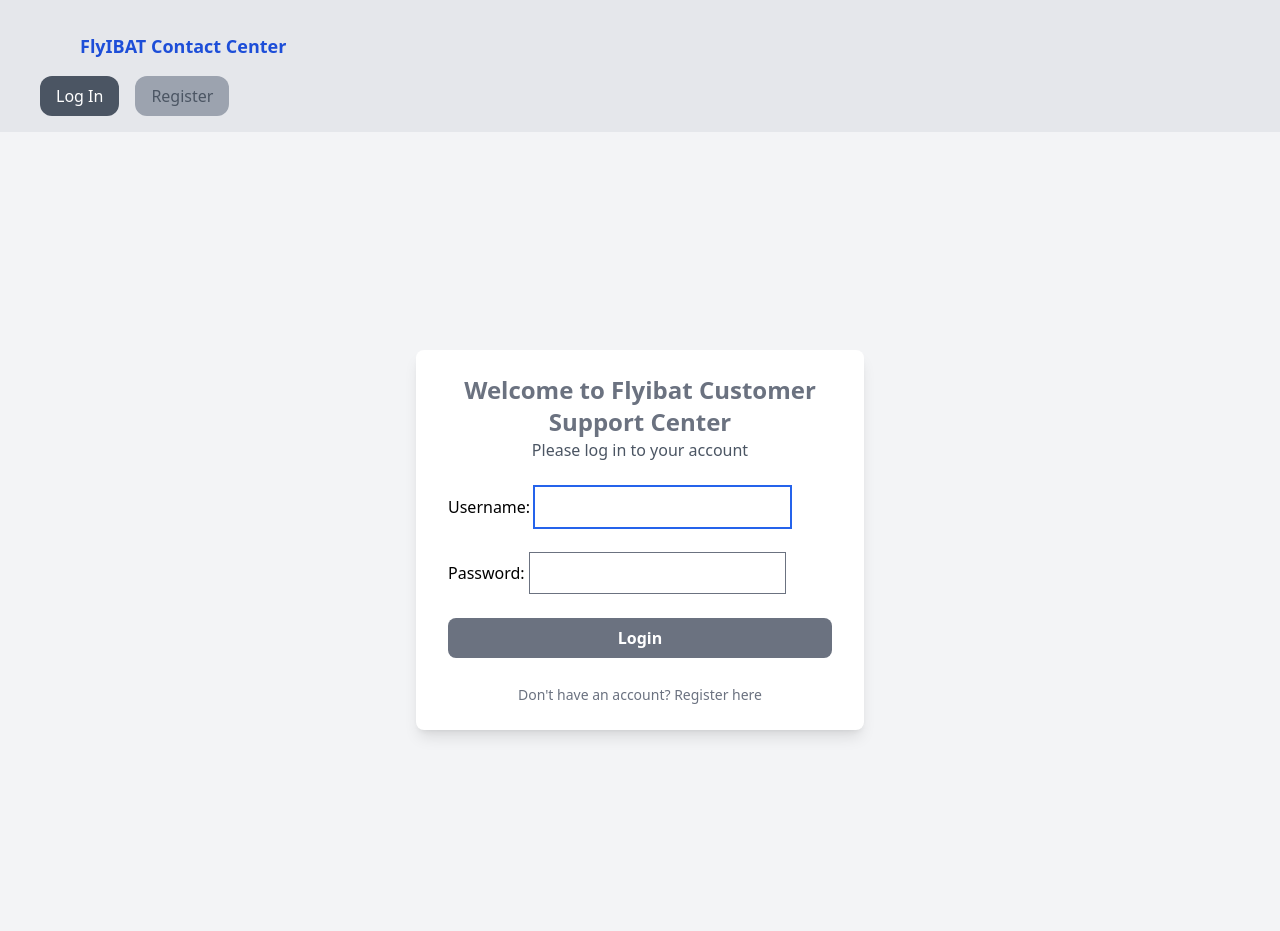
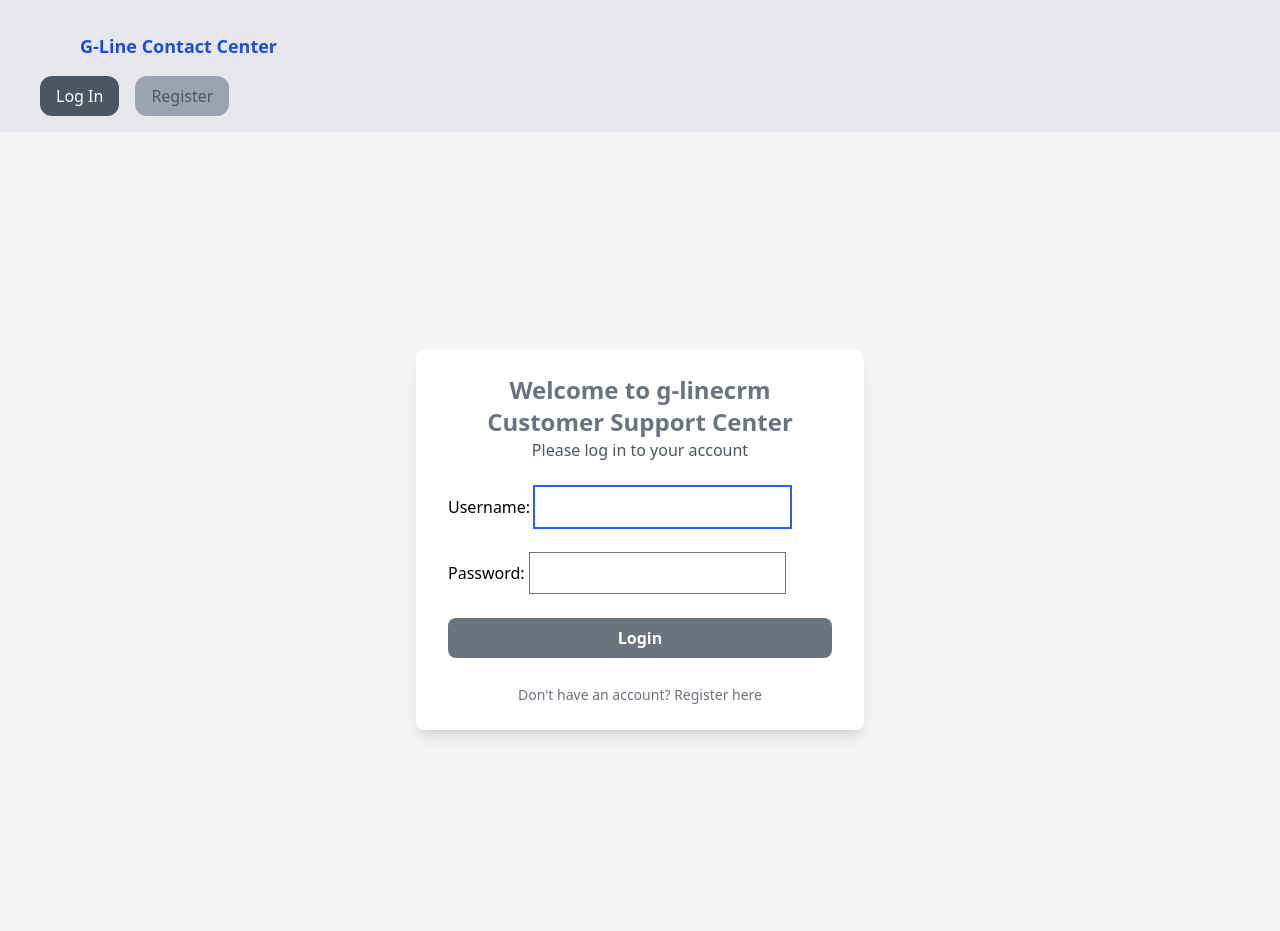
Before and after one commit to flyefe/MaestroCRM2.0, a Django app: page /login/ in a window 1280 px wide. Shown: the top 931 px of the page. Run offline with Django 5.2, Linux system fonts and the light colour scheme; some libraries are stand-ins or nearby versions.

```diff
--- a/crm/core/templates/core/base.html
+++ b/crm/core/templates/core/base.html
@@ -6,7 +6,7 @@
 <head>
     <meta charset="UTF-8">
     <meta name="viewport" content="width=device-width, initial-scale=1.0">
-    <title>{% block title %} Flyibat Support Center {% endblock %}</title>
+    <title>{% block title %} G-Linecrm Support Center {% endblock %}</title>
 
     <!-- Custom Global CSS -->
     <!-- <link rel="stylesheet" href="{% static 'css/custom.css' %}"> -->
--- a/crm/core/templates/core/login.html
+++ b/crm/core/templates/core/login.html
@@ -1,11 +1,11 @@
 {% extends 'core/base.html' %}
 
-{% block title %}Flyibat Customer Support - Login{% endblock %}
+{% block title %}G-Line Customer Support - Login{% endblock %}
 
 {% block content %}
 <div class="flex items-center justify-center min-h-screen bg-gray-100">
     <div class="w-full max-w-md px-8 py-6 mt-4 bg-white rounded-lg shadow-lg">
-        <h2 class="text-2xl font-semibold text-center text-gray-500">Welcome to Flyibat Customer Support Center</h2>
+        <h2 class="text-2xl font-semibold text-center text-gray-500">Welcome to g-linecrm Customer Support Center</h2>
         <p class="text-center text-gray-600 mb-4">Please log in to your account</p>
 
         <form method="POST" class="space-y-6">
--- a/crm/core/templates/core/partials/nav.html
+++ b/crm/core/templates/core/partials/nav.html
@@ -1,6 +1,6 @@
 <nav class="py-4 px-10 items-center bg">
     <div class="py-4 px-10 text-blue-700 font-semibold text-lg flex justify-between">
-        <a href="/">FlyIBAT Contact Center</a>
+        <a href="/">G-Line Contact Center</a>
         <!-- Mobile Menu Button -->
         <button id="mobile-menu-button" class="md:hidden text-gray-600 hover:text-blue-600 focus:outline-none">
             <svg class="w-6 h-6" fill="none" stroke="currentColor" viewBox="0 0 24 24"
--- a/crm/core/templates/core/partials/nav2.html
+++ b/crm/core/templates/core/partials/nav2.html
@@ -1,6 +1,6 @@
 <nav class="py-4 px-10 items-center bg">
     <div class="py-4 px-10 text-blue-700 font-semibold text-lg flex justify-between">
-        <a href="/">FlyIBAT-CRM</a>
+        <a href="/">g-linecrm-CRM</a>
         <!-- Mobile Menu Button -->
         <button id="mobile-menu-button" class="md:hidden text-gray-600 hover:text-blue-600 focus:outline-none">
             <svg class="w-6 h-6" fill="none" stroke="currentColor" viewBox="0 0 24 24"
--- a/crm/core/templates/core/sign_up.html
+++ b/crm/core/templates/core/sign_up.html
@@ -6,7 +6,7 @@
 <div class="flex items-center justify-center min-h-screen bg-gray-100">
     <div class="w-full max-w-md px-8 py-6 mt-4 bg-white rounded-lg shadow-lg">
         <h2 class="text-2xl font-semibold text-center text-gray-500">Sign Up</h2>
-        <p class="text-center text-gray-600 mb-4">Join The Flyibat Team</p>
+        <p class="text-center text-gray-600 mb-4">Join The g-linecrm Team</p>
 
         <form method="POST" class="space-y-6">
             {% csrf_token %}
--- a/crm/core/views.py
+++ b/crm/core/views.py
@@ -74,7 +74,7 @@ def sign_up(request):
         if form.is_valid():
             email = form.cleaned_data['email']
              # Validate email domain
-            if not email.endswith('@flyibat.com'):
+            if not email.endswith('@g-linelogistics.com'):
                 messages.error(request, "You are not a staff. contact a staff memeber to get access to your client portal")
                 return render(request, 'core/sign_up.html', {'form': form})
             first_name = form.cleaned_data['first_name']
--- a/crm/crm/settings.py
+++ b/crm/crm/settings.py
@@ -30,9 +30,9 @@ SECRET_KEY = config("SECRET_KEY")
 # SECURITY WARNING: don't run with debug turned on in production!
 DEBUG = config("DEBUG", default=False, cast=bool)
 
-# ALLOWED_HOSTS = config('ALLOWED_HOSTS', 'flyibatcrm.fly.dev,127.0.0.1,crm-quiet-hill-1806.fly.dev').split(',')
+# ALLOWED_HOSTS = config('ALLOWED_HOSTS', 'g-linecrm.fly.dev,127.0.0.1,crm-quiet-hill-1806.fly.dev').split(',')
 
-ALLOWED_HOSTS = config('DJANGO_ALLOWED_HOSTS', 'flyibatcrm.fly.dev,127.0.0.1').split(',')
+ALLOWED_HOSTS = config('DJANGO_ALLOWED_HOSTS', 'g-linecrm.fly.dev,127.0.0.1').split(',')
 
 
 
--- a/crm/crm/settings1.py
+++ b/crm/crm/settings1.py
@@ -30,7 +30,7 @@ SECRET_KEY = config("SECRET_KEY")
 DEBUG = config("DEBUG")
 
 
-ALLOWED_HOSTS = os.getenv('DJANGO_ALLOWED_HOSTS', 'flyibatcrm.fly.dev,127.0.0.1').split(',')
+ALLOWED_HOSTS = os.getenv('DJANGO_ALLOWED_HOSTS', 'g-linecrm.fly.dev,127.0.0.1').split(',')
 
 
 
@@ -254,9 +254,9 @@ SECRET_KEY = config("SECRET_KEY")
 # SECURITY WARNING: don't run with debug turned on in production!
 DEBUG = config("DEBUG")
 
-# ALLOWED_HOSTS = config('ALLOWED_HOSTS', 'flyibatcrm.fly.dev,127.0.0.1,crm-quiet-hill-1806.fly.dev').split(',')
+# ALLOWED_HOSTS = config('ALLOWED_HOSTS', 'g-linecrm.fly.dev,127.0.0.1,crm-quiet-hill-1806.fly.dev').split(',')
 
-ALLOWED_HOSTS = os.getenv('DJANGO_ALLOWED_HOSTS', 'flyibatcrm.fly.dev,127.0.0.1').split(',')
+ALLOWED_HOSTS = os.getenv('DJANGO_ALLOWED_HOSTS', 'g-linecrm.fly.dev,127.0.0.1').split(',')
 
 
 
--- a/crm/fly.toml
+++ b/crm/fly.toml
@@ -1,9 +1,9 @@
-# fly.toml app configuration file generated for flyibatcrm on 2025-01-02T09:09:21+01:00
+# fly.toml app configuration file generated for g-linecrm on 2025-01-04T20:12:26+01:00
 #
 # See https://fly.io/docs/reference/configuration/ for information about how to use this file.
 #
 
-app = 'flyibatcrm'
+app = 'g-linecrm'
 primary_region = 'lhr'
 console_command = '/code/manage.py shell'
 
```
Also changed, not shown: crm/db.sqlite3.
